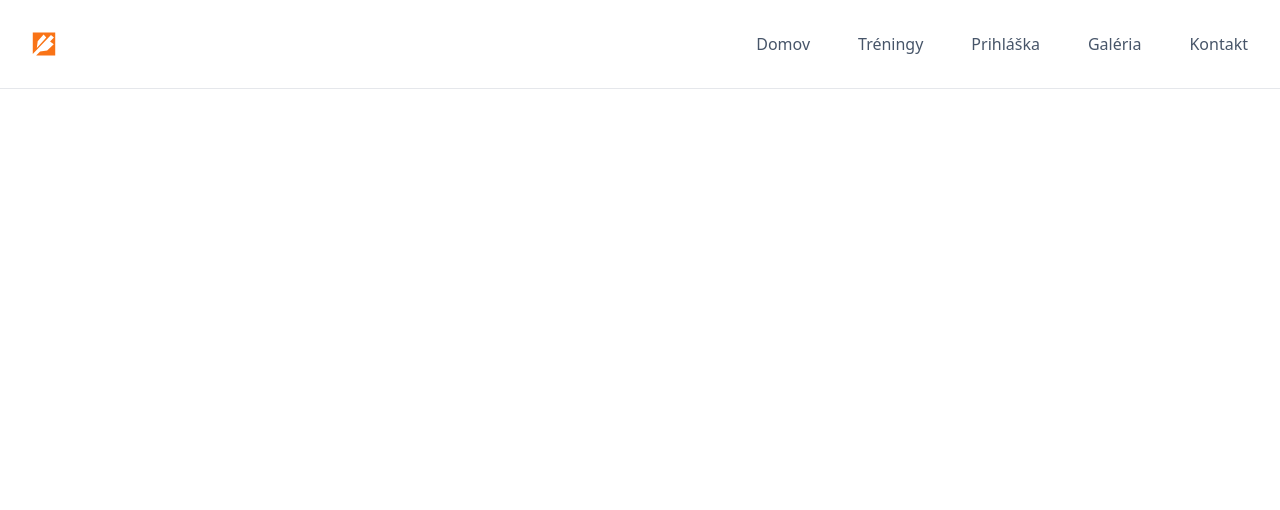
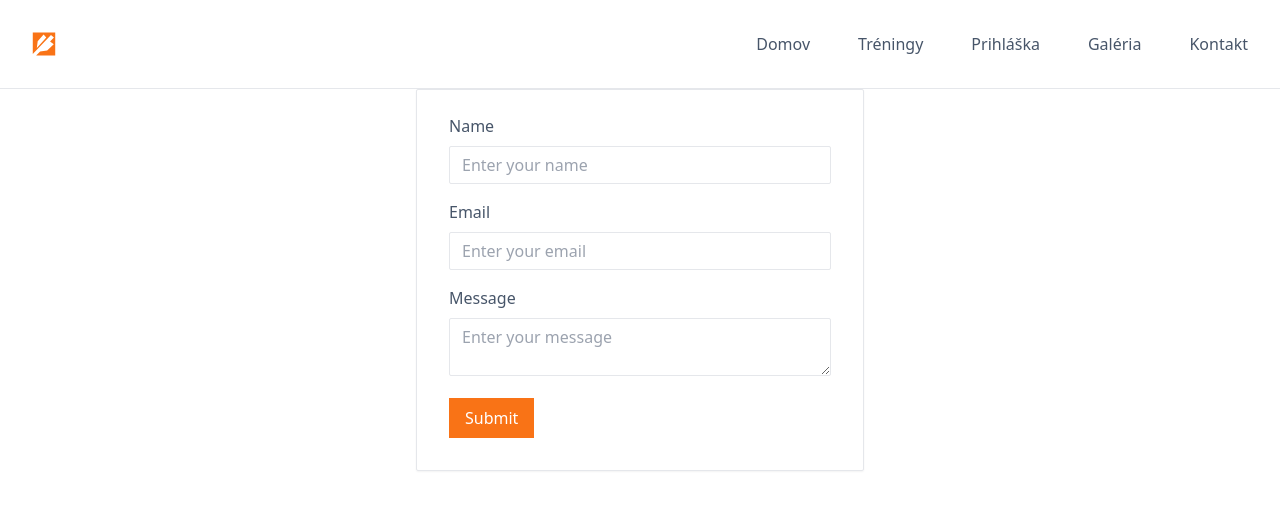
Before and after one commit to mrtnkusnr/lukoklub, a React (Vite) app: page /prihlaska in a window 1280 px wide. Shown: the top 510 px of the page. Built offline with nearby package versions, Linux system fonts and the light colour scheme.

Commit message:
chore: input component

```diff
--- a/src/components/ApplicationPage.tsx
+++ b/src/components/ApplicationPage.tsx
@@ -1,5 +1,46 @@
+import Input from "./Input";
+
 const ApplicationPage = () => {
-  return <div></div>;
+  return (
+    <div className="flex justify-center  h-fit">
+      <form className="border border-gray-200 shadow-sm rounded-sm px-8 pt-6 pb-8 mb-4 w-full max-w-md">
+        <Input
+          htmlFor="name"
+          label="Name"
+          id="name"
+          type="text"
+          placeholder="Enter your name"
+        ></Input>
+
+        <Input
+          htmlFor="email"
+          label="Email"
+          id="email"
+          type="email"
+          placeholder="Enter your email"
+        ></Input>
+
+        <div className="mb-4">
+          <label className="block mb-2" htmlFor="message">
+            Message
+          </label>
+          <textarea
+            className="border rounded-sm w-full py-2 px-3 leading-tight focus:border-orange-500 focus:ring-0 focus:outline-none"
+            id="message"
+            placeholder="Enter your message"
+          ></textarea>
+        </div>
+        <div className="flex items-center justify-between">
+          <button
+            className="bg-orange-500 hover:bg-orange-600  text-white py-2 px-4 rounded-sm-sm"
+            type="button"
+          >
+            Submit
+          </button>
+        </div>
+      </form>
+    </div>
+  );
 };
 
 export default ApplicationPage;
--- /dev/null
+++ b/src/components/Input.tsx
@@ -0,0 +1,25 @@
+interface Props {
+  htmlFor: string;
+  label: string;
+  id: string;
+  type?: string;
+  placeholder: string;
+}
+
+const Input = ({ htmlFor, label, id, type, placeholder }: Props) => {
+  return (
+    <div className="mb-4">
+      <label className="block mb-2" htmlFor={htmlFor}>
+        {label}
+      </label>
+      <input
+        className="border rounded-sm w-full py-2 px-3 leading-tight focus:border-orange-500 focus:ring-0 focus:outline-none"
+        id={id}
+        type={type}
+        placeholder={placeholder}
+      />
+    </div>
+  );
+};
+
+export default Input;
```
